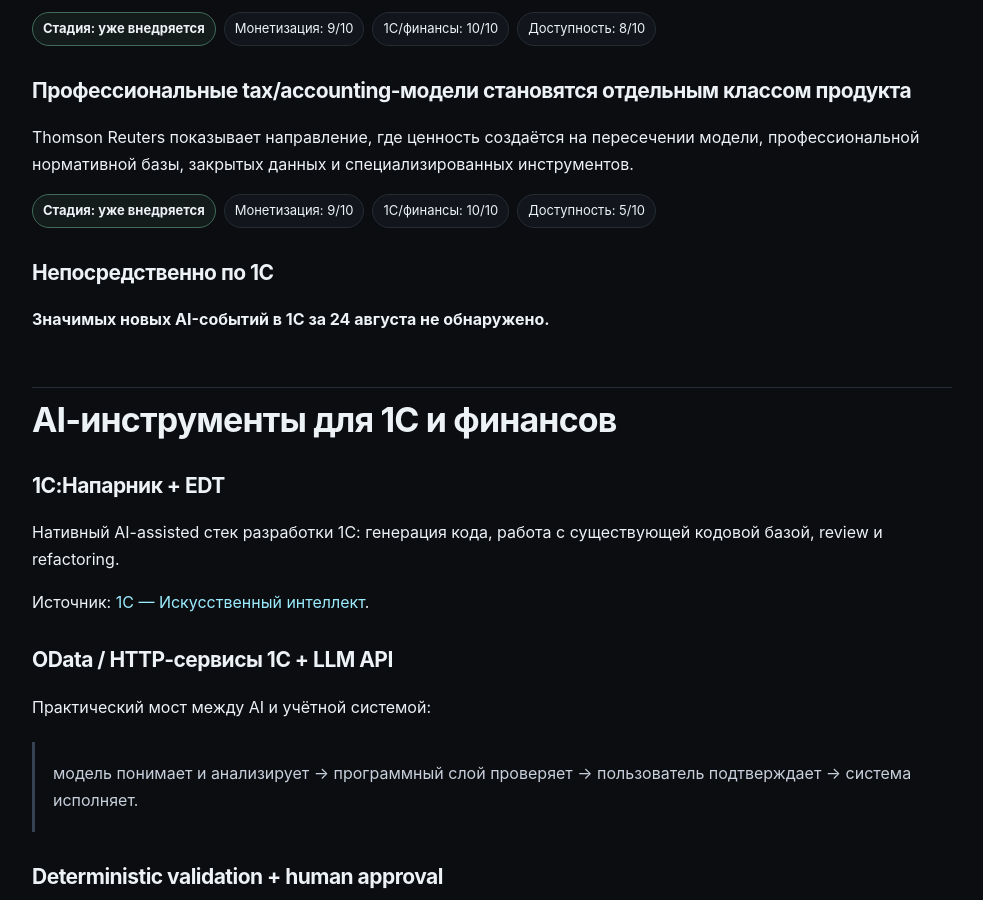
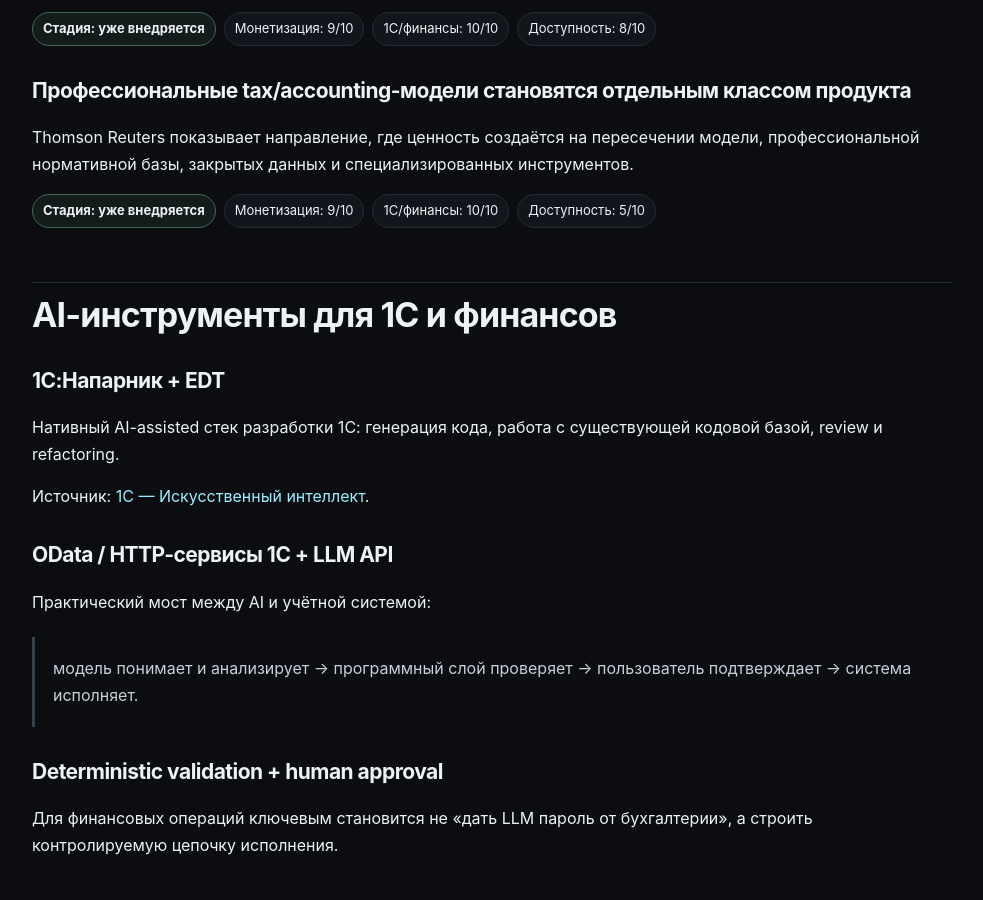
Before and after one commit to DmitryCarni/ai-news-by-carni, a Jekyll site: the page built from daily/2026-08-24.md, in a window 1280 px wide and 900 px high, scrolled down 3110 px. Shown: the whole window, without its empty margins (148-1131 px from the left). Built offline with Jekyll 4.4.1, drawn with Linux system fonts in a browser that asks for light colours.

Commit message:
Remove empty 1C subsection from daily report

```diff
--- a/daily/2026-08-24.md
+++ b/daily/2026-08-24.md
@@ -135,10 +135,6 @@ Thomson Reuters показывает направление, где ценнос
 <span class="pill">Доступность: 5/10</span>
 </div>
 
-### Непосредственно по 1С
-
-**Значимых новых AI-событий в 1С за 24 августа не обнаружено.**
-
 ## AI-инструменты для 1С и финансов {#finance-tools}
 
 ### 1С:Напарник + EDT
```
